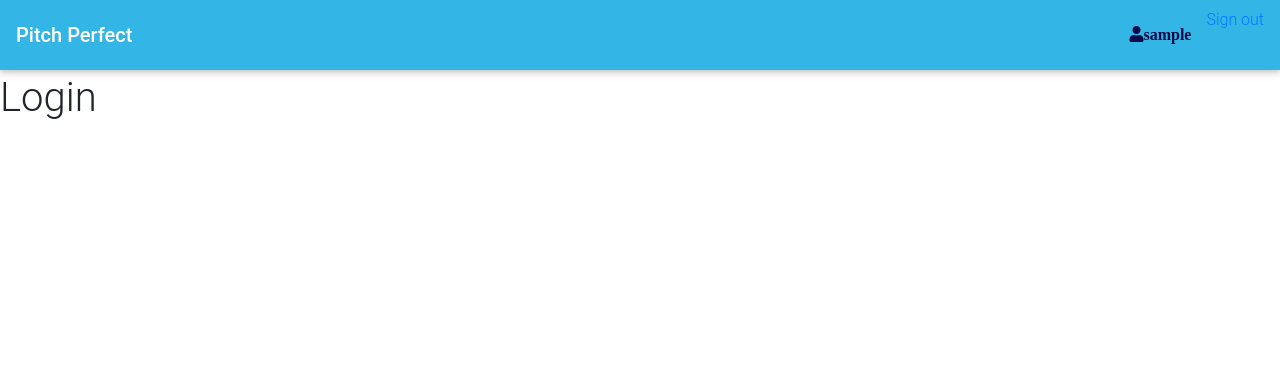
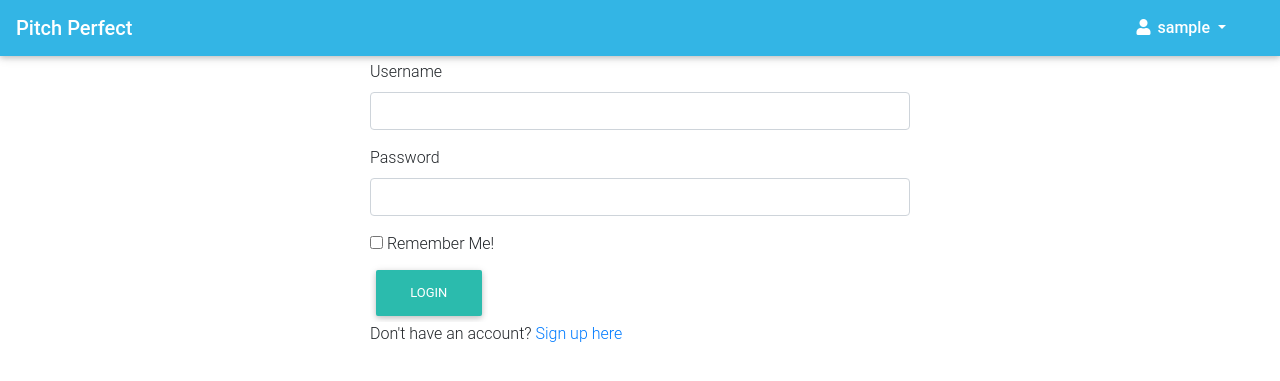
Before and after one commit to MachukaJoy/pitch-perfect-practicehub, a Flask app: template app/templates/auth/login.html in a window 1280 px wide. Shown: the top 381 px of the page. Run offline with Flask 2, Linux system fonts and the light colour scheme; the template is opened without the code that fills it: values that come from a table or form of the project are taken from there, others are empty; the visitor is signed in with stand-in values (Sample User, id 1); data comes from the database, SQL or seed files in the repository; some libraries are stand-ins or nearby versions.

Commit message:
ft: update navbar

```diff
--- a/app/models.py
+++ b/app/models.py
@@ -8,6 +8,12 @@ class User(db.Model,UserMixin):
     username = db.Column(db.String(255),unique = True,nullable = False)
     email  = db.Column(db.String(255),unique = True,nullable = False)
     secure_password = db.Column(db.String(255),nullable = False)
+
+    @property
+    def set_password(self):
+        raise AttributeError('You cannot read the password attribute')
+
+    @set_password.setter
 
     def password(self, password):
         self.secure_password = generate_password_hash(password)
@@ -25,3 +31,7 @@ class User(db.Model,UserMixin):
 
     def __repr__(self):
         return f'User {self.username}'
+
+@login_manager.user_loader
+def load_user(user_id):
+    return User.query.get(int(user_id))
--- a/app/templates/auth/login.html
+++ b/app/templates/auth/login.html
@@ -1,5 +1,21 @@
 {% extends 'base.html' %}
+{% import 'bootstrap/wtf.html' as wtf%}
 
 {% block content %}
-    <h1>Login</h1>
+<div class="container">
+    <div class="row">
+        <div class= "col-md-3"> </div>
+        <div class="col-md-6">
+        {% for message in get_flashed_messages() %}
+        <div class="alert alert-danger">
+        <button type="button" class="close" data-dismiss="alert">&times;</button>
+        {{ message }}
+        </div>
+        {% endfor %}
+        {{wtf.quick_form(loginform)}}
+        <p> Don't have an account? <a href="{{url_for('auth.signup')}}">Sign up here</a></p>
+        </div>
+        <div clas="col-md-3"> </div>
+    </div>
+</div>
 {% endblock %}
--- a/app/templates/navbar.html
+++ b/app/templates/navbar.html
@@ -6,10 +6,19 @@
   <div class="collapse navbar-collapse" >
       <ul class="navbar-nav ml-auto">
         {% if current_user.is_authenticated %}
-        <li style="color:rgb(10, 10, 73);padding:15px;"><i class="fas fa-user">{{current_user.username}}</i></li>
-        <li><a href="{{url_for('auth.logout')}}">Sign out</a></li>
+        <li class="nav-item dropdown">
+            <a class="nav-link dropdown-toggle" style= 'margin-right:30px' data-toggle="dropdown"
+              aria-haspopup="true" aria-expanded="false">
+              <i class="fas fa-user"></i>&nbsp;<strong>{{current_user.username}}</strong> </a>
+                <div class="dropdown-menu dropdown-menu-right dropdown-info" aria-labelledby="navbarDropdownMenuLink-4">
+                <a class="dropdown-item" href="#"><i class="far fa-user"></i>&nbsp; My account</a>
+                <a class="dropdown-item" href="{{url_for('auth.logout')}}"><i class="fas fa-sign-out-alt"></i>&nbsp; Log out</a>
+                </div>
+        </li>
         {% else %}
-        <li style="color:rgb(10, 10, 73);padding:10px;text-decoration:none;margin-right:20px;"><a href="{{url_for('auth.login')}}"><i class="fas fa-user"> Log in</i></a></li>
+        <li class="nav-item">
+            <a style= 'margin-right:30px' class="nav-link" href="{{url_for('auth.login')}}"><i class="fas fa-sign-in-alt"></i>&nbsp; <strong>Log in</strong></a>
+        </li>
         {%endif%}
       </ul>
   </div>
```
Also changed, not shown: app/auth/views.py (+8 -0 lines).
